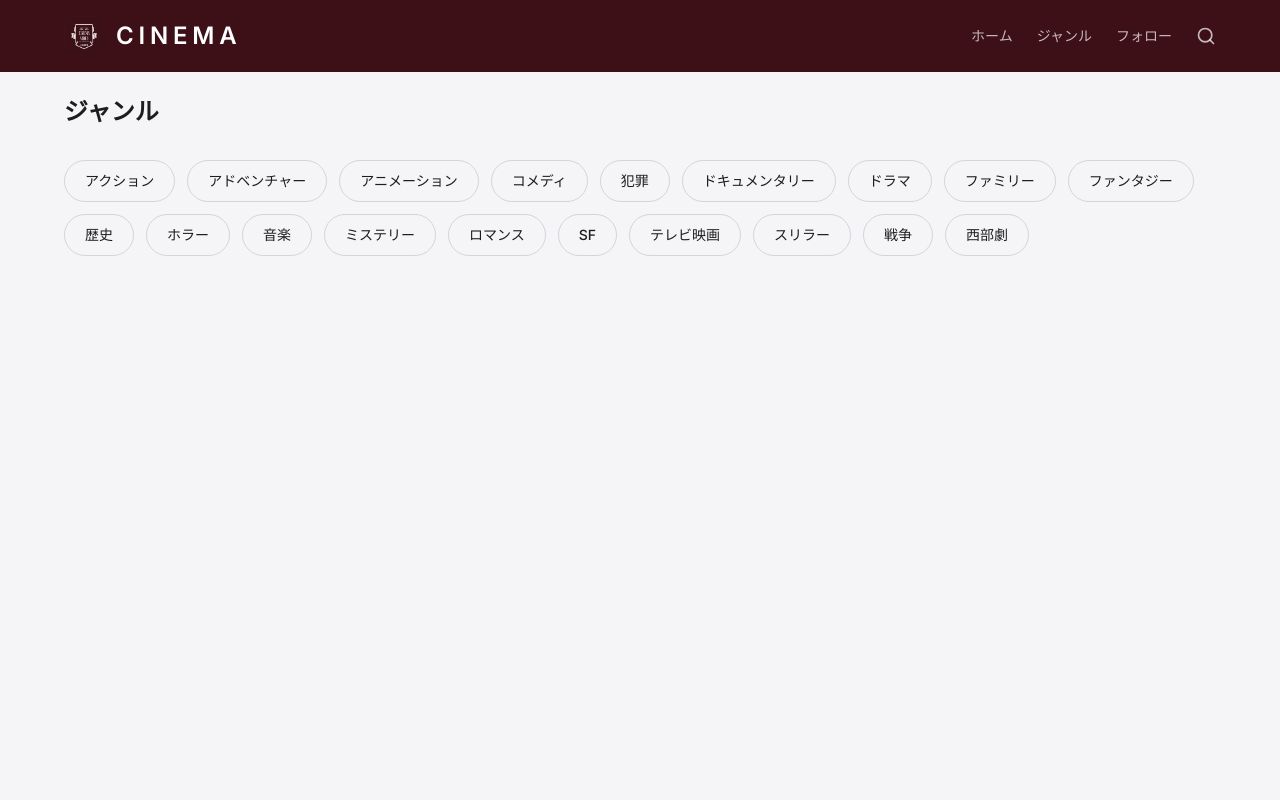
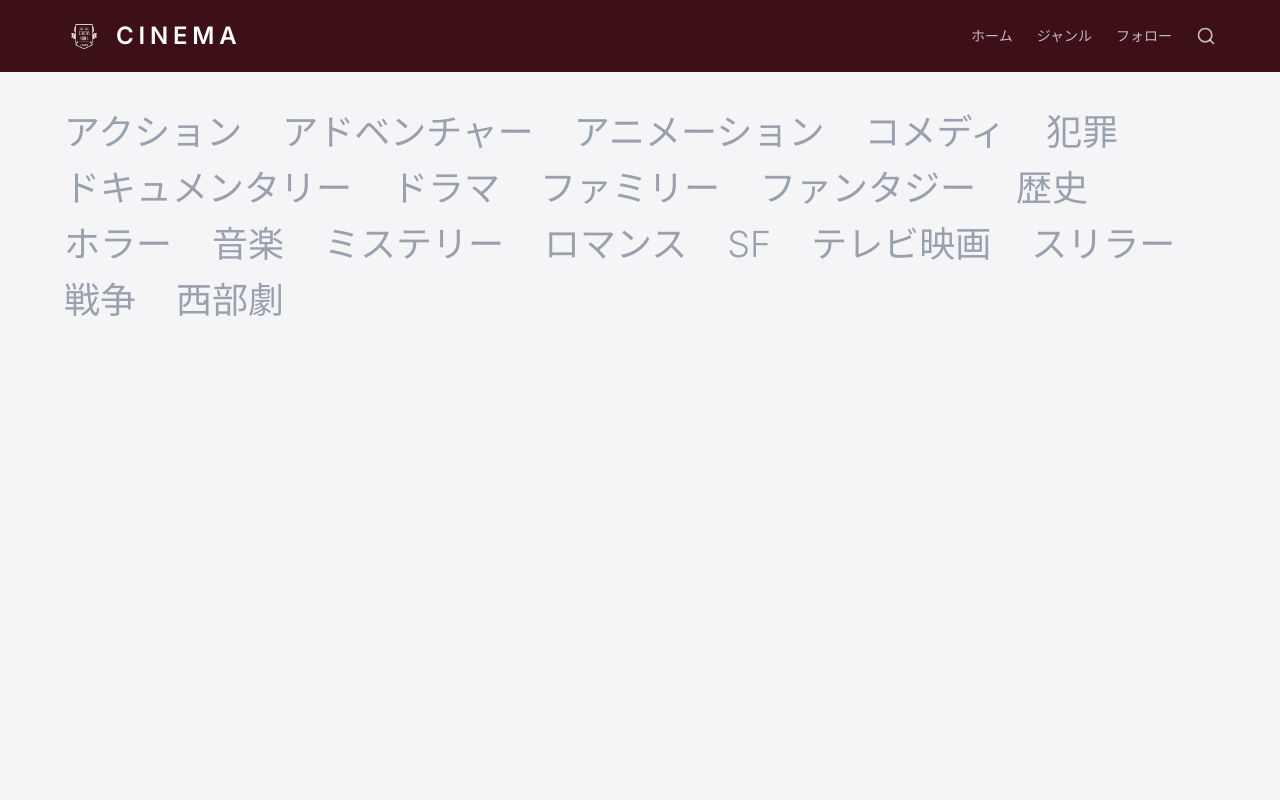
Before and after one commit to memobook84/movie-site, a Next.js app: page /genres in a window 1280 px wide. Shown: the top 800 px of the page. Built offline with nearby package versions, Linux system fonts and the light colour scheme.

Commit message:
ジャンルページをミニマルなテキストスタイルに変更
Co-Authored-By: Claude Opus 4.6 <noreply@anthropic.com>

```diff
--- a/src/app/genres/page.tsx
+++ b/src/app/genres/page.tsx
@@ -24,14 +24,13 @@ const GENRE_LIST = [
 
 export default function GenresPage() {
   return (
-    <main className="min-h-screen pt-24 pb-28 px-6 md:px-16">
-      <h1 className="text-2xl font-bold text-[#1d1d1f]">ジャンル</h1>
-      <div className="mt-8 flex flex-wrap gap-3">
+    <main className="min-h-screen pt-28 pb-28 px-6 md:px-16">
+      <div className="flex flex-wrap gap-x-6 gap-y-3 md:gap-x-10 md:gap-y-4">
         {GENRE_LIST.map((genre) => (
           <Link
             key={genre.id}
             href={`/genre/${genre.id}?name=${encodeURIComponent(genre.name)}`}
-            className="rounded-full border border-gray-300 px-5 py-2.5 text-sm font-medium text-[#1d1d1f] transition-all hover:border-[#3d1018] hover:bg-[#3d1018] hover:text-white"
+            className="text-2xl font-light text-gray-400 transition-all duration-300 hover:text-[#1d1d1f] hover:scale-105 md:text-4xl"
           >
             {genre.name}
           </Link>
```
